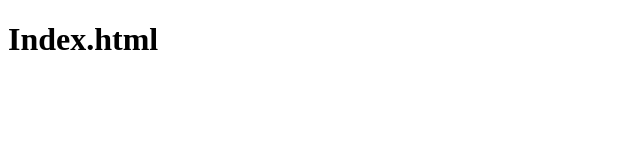
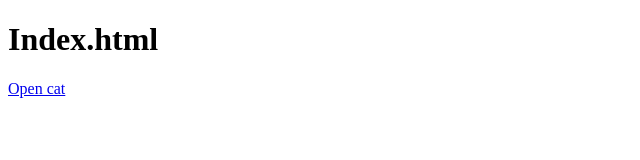
Before and after one commit to Maybe3228/training_u2, a plain HTML site: page index.html in a window 1280 px wide. Shown: the full height of the page, 0-640 px from the left. Drawn offline with Linux system fonts and the light colour scheme.

Commit message:
add paragraph

```diff
--- a/index.html
+++ b/index.html
@@ -7,5 +7,6 @@
   </head>
   <body>
     <h1>Index.html</h1>
+    <p><a href="cat.html">Open cat</a></p>
   </body>
 </html>
```
